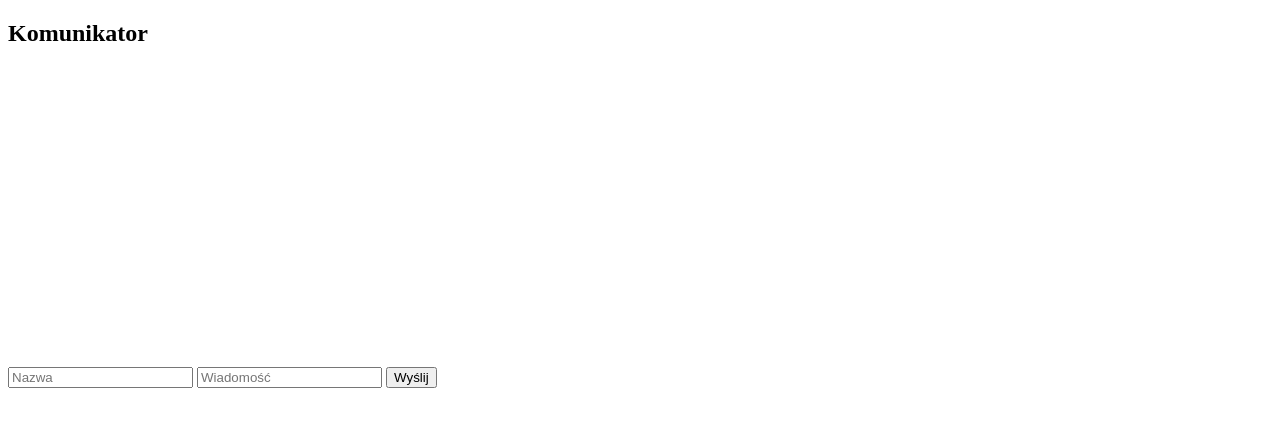
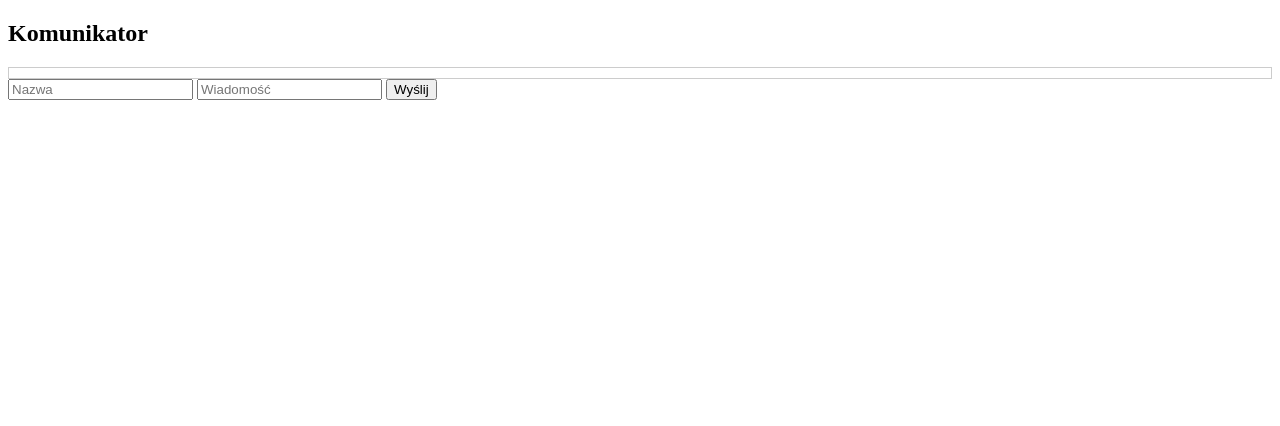
Before and after one commit to BolidF198/temu-z-gadu-gadu, a plain HTML site: page index.html in a window 1280 px wide. Drawn offline with Linux system fonts and the light colour scheme; no server answers.

Commit message:
Enhance chat div styling with overflow and border
Added overflow and border styles to chat div.

```diff
--- a/index.html
+++ b/index.html
@@ -9,7 +9,7 @@
 
 <h2>Komunikator</h2>
 
-<div id="chat" style="height:300px "width=300px"; "></div>
+<div id="chat" style="height:300px width:300px; overflow-y:auto; border:1px solid #ccc; padding:5px;"></div>
 
 <input id="name" placeholder="Nazwa">
 <input id="msg" placeholder="Wiadomość">
```
